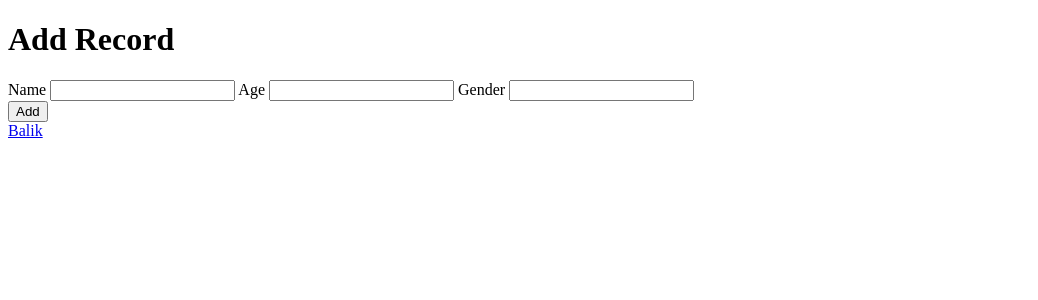
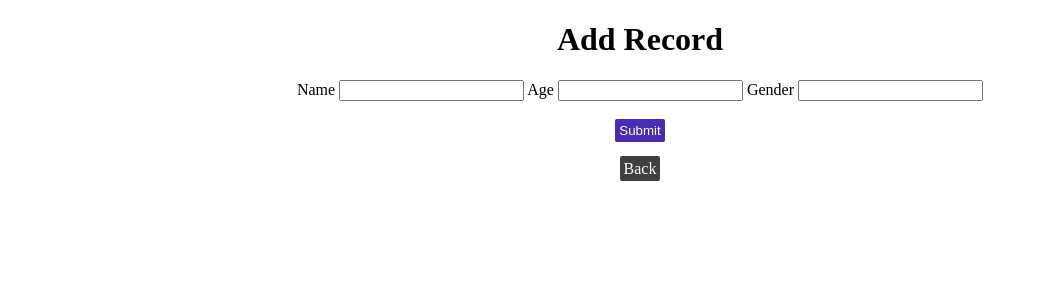
Before and after one commit to kinetb/CRUD, a PHP site: page /add.php in a window 1280 px wide. Shown: the top 300 px of the page, without its empty margins (0-1038 px from the left). Run offline with PHP 8.4, Linux system fonts and the light colour scheme.

Commit message:
added something

```diff
--- a/add.php
+++ b/add.php
@@ -19,6 +19,7 @@
     <meta charset="UTF-8">
     <meta http-equiv="X-UA-Compatible" content="IE=edge">
     <meta name="viewport" content="width=device-width, initial-scale=1.0">
+    <link rel="stylesheet" href="style.css">
     <title>Add</title>
 
 </head>
@@ -31,12 +32,13 @@
         <input type="number" name="Age" required>
         <label>Gender</label>
         <input type="text" name="Gender" required>
-        <br>
-        <button type="submit" name="add">Add</button>
+        <br><br>
+        <button type="submit" name="add" class="add">Submit</button>
         <br>
 
     </form>
-    <a href="index.php">Balik</a>
+    <br>
+    <a href="index.php" class="back">Back</a>
 
 
 </body>
--- a/index.php
+++ b/index.php
@@ -18,6 +18,8 @@
 </head>
 <body>
     <h1>Record</h1>
+    <a href="add.php" class='btn1'>add</a>
+    <br><br>
     <table>
         <thead>
             <tr>
@@ -35,7 +37,6 @@
                     <td><?php echo $row['age'] ?></td>
                     <td><?php echo $row['gender'] ?></td>
                     <td>
-                        <a href="add.php" class='btn1'>add</a>
                         <a href="index.php" class='btn2'>Delete</a>
                     </td>
 
--- a/style.css
+++ b/style.css
@@ -12,9 +12,34 @@
     border: 1px solid black;
 
 }
-.btn1, .btn2 {
+
+.btn1{
+    color: #fff;
+    background-color: #492cb1;
+    padding: 4px;
+    border-radius: 2px;
+    text-decoration: none;
+}
+
+.btn2 {
     color: #fff;
     background-color: #a86464;
-    margin-inline: 5px;
     padding: 2px;
+    border-radius: 3px;
+    text-decoration: none;
 }
+.back {
+    color: #fff;
+    background-color: #414040;
+    padding: 4px;
+    border-radius: 2px;
+    text-decoration: none;
+}
+
+.add{
+    color: #fff;
+    background-color: #492cb1;
+    padding: 4px;
+    border: none;
+    border-radius: 2px;
+}
```
